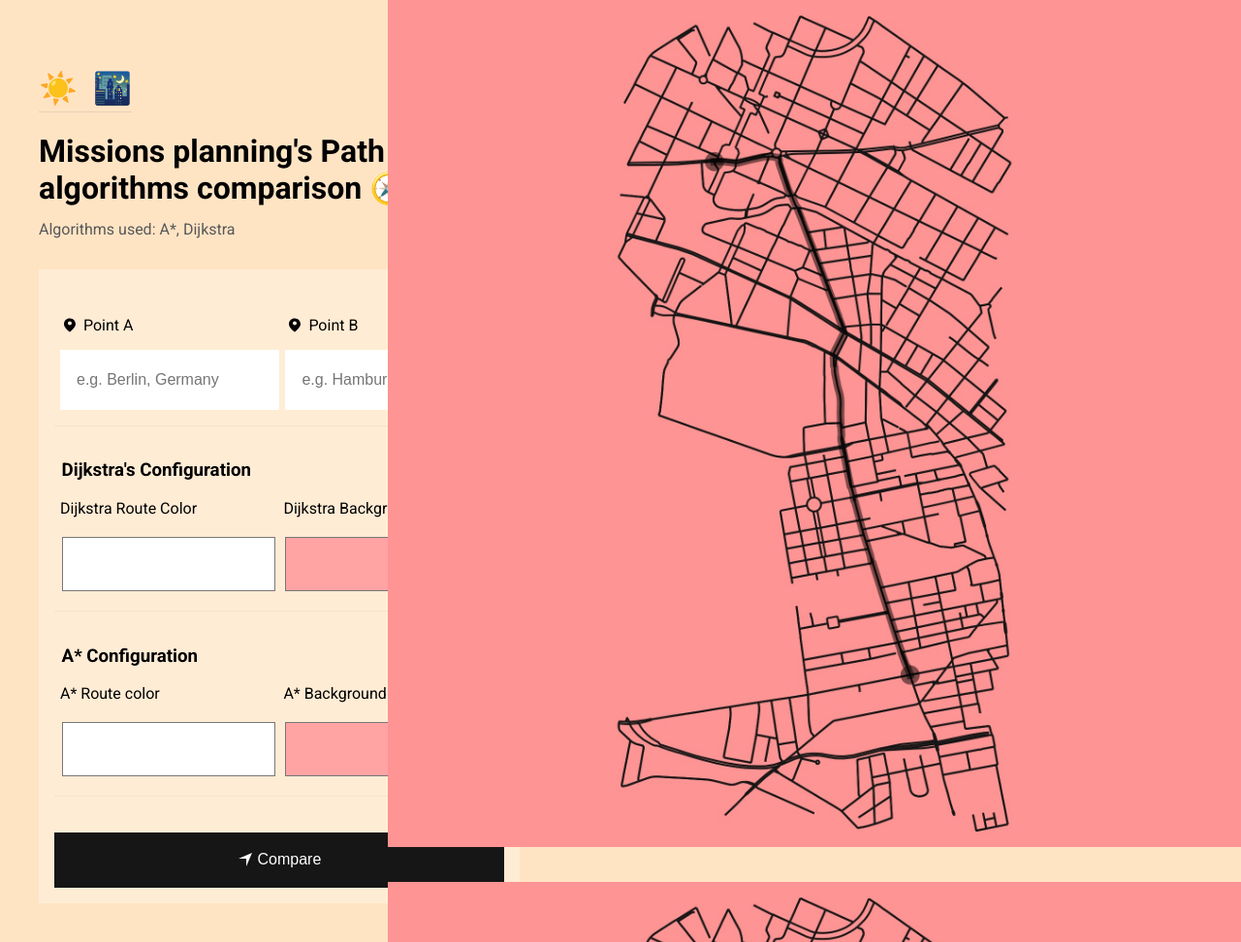
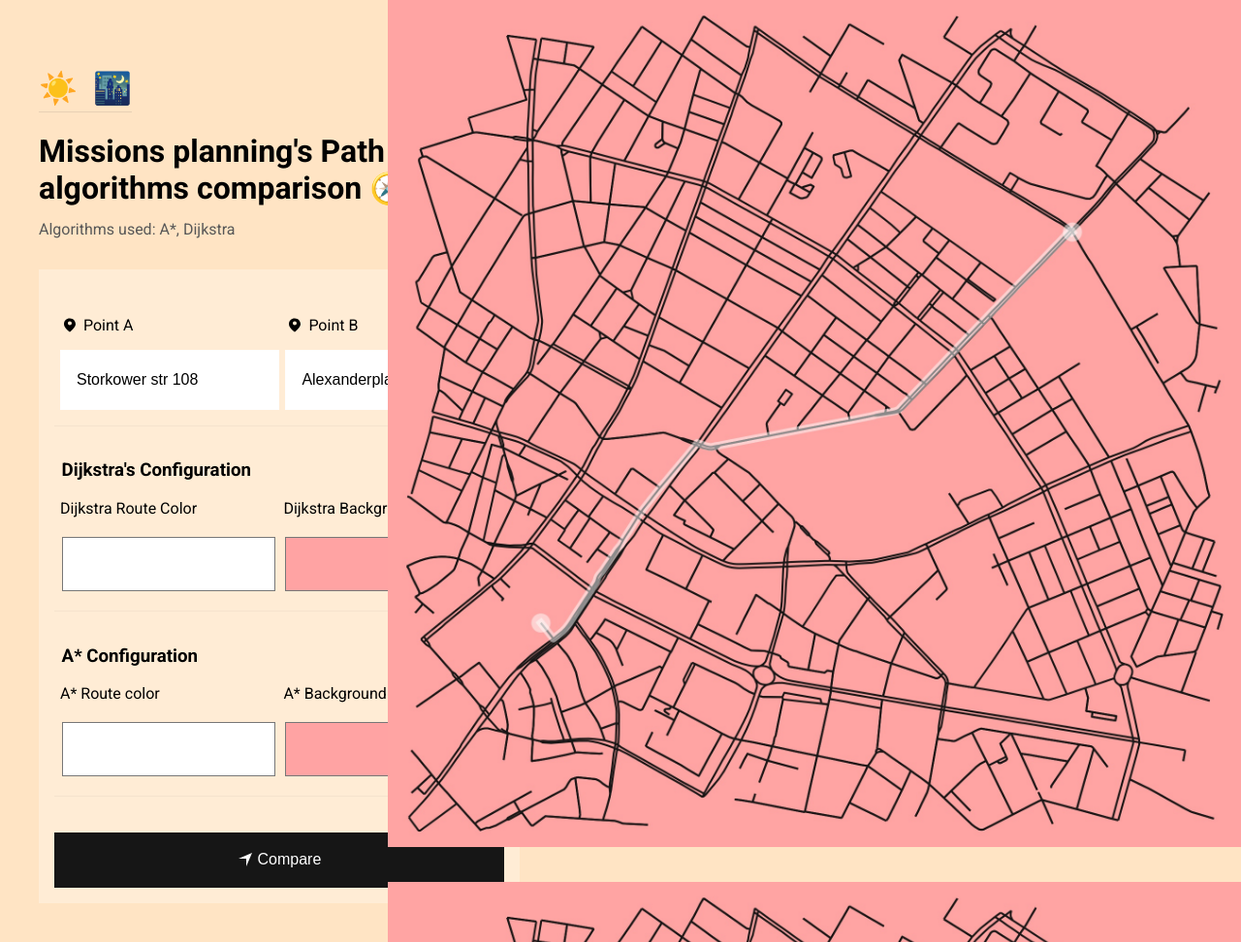
Before and after one commit to humamaboalraja/Tabulas, a Flask app: page / in a window 1280 px wide. Shown: the top 972 px of the page at 97% size. Run offline with Flask 2, Linux system fonts and the light colour scheme.

Commit message:
fix: Adding default inputs

```diff
--- a/templates/index.html
+++ b/templates/index.html
@@ -38,7 +38,7 @@
                         </svg>
                         Point A
                      </label>
-                     <input type="text" class="input" name="startingPoint" placeholder="e.g. Berlin, Germany" required>
+                     <input type="text" value="Storkower str 108" class="input" name="startingPoint" placeholder="e.g. Berlin, Germany" required>
                   </div>
                   <div class="input-group">
                      <label for="endingPoint">
@@ -49,7 +49,7 @@
                         </svg>
                         Point B
                      </label>
-                     <input type="text" class="input" name="endingPoint" placeholder="e.g. Hamburg, Germany" required>
+                     <input type="text" value="Alexanderplatz" class="input" name="endingPoint" placeholder="e.g. Hamburg, Germany" required>
                   </div>
                </div>
                <div class="mission-planning__form__algorithm-inputs algorithms-config">
```
Also changed, not shown: static/img/astar.jpg, static/img/dijkstra.jpg.
